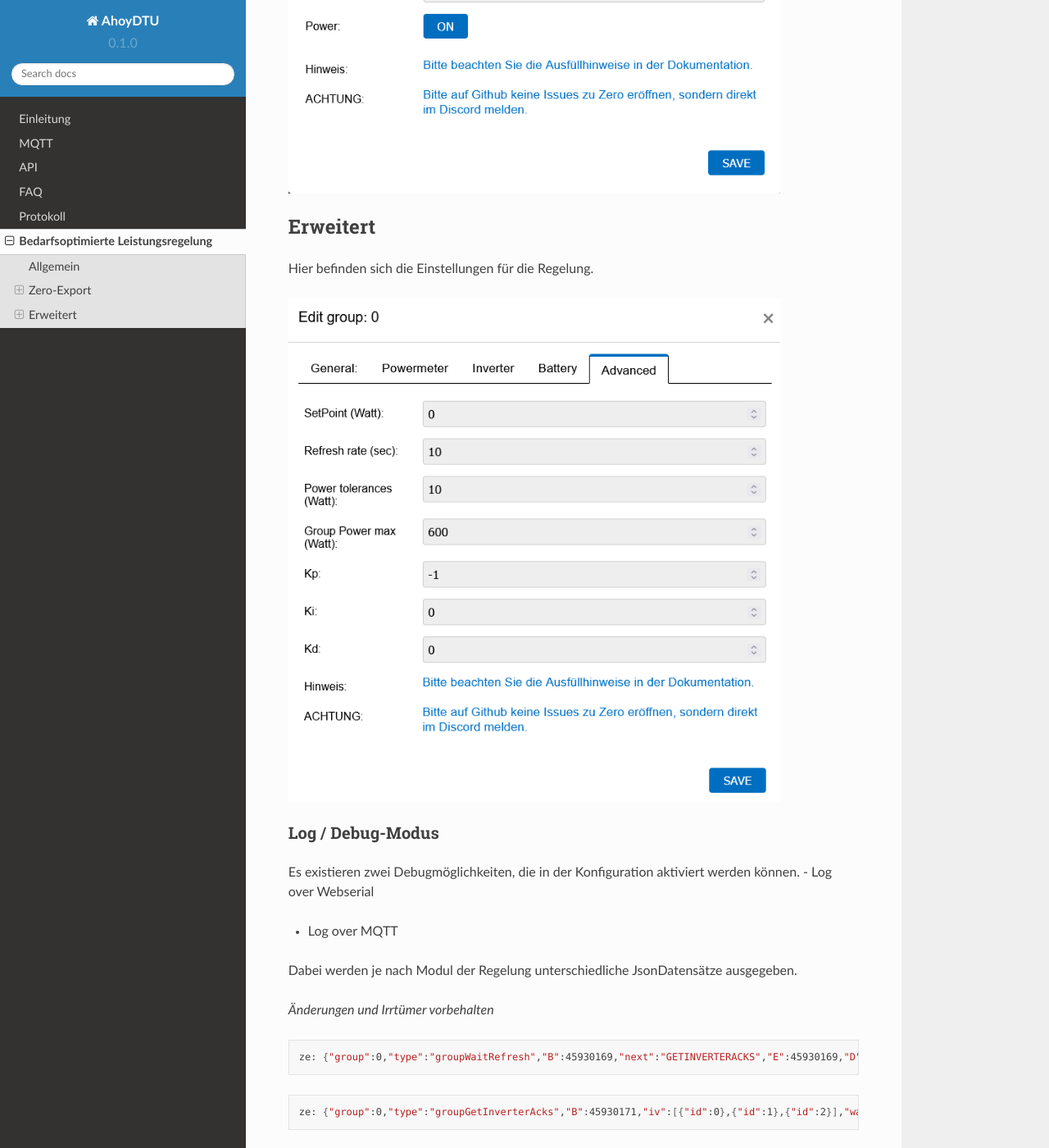
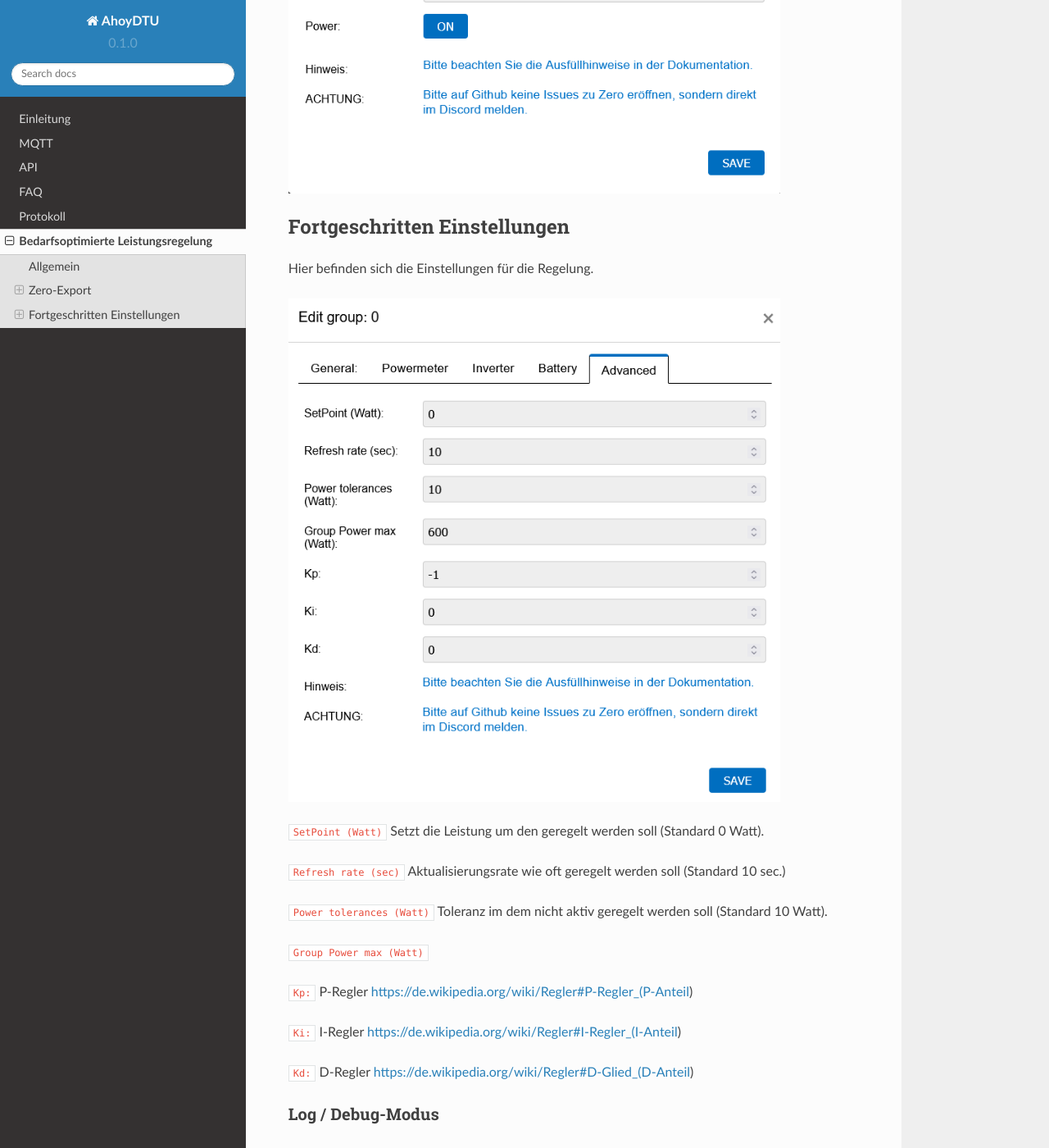
Before and after one commit to lumapu/ahoy_docs, a Sphinx documentation site: the page built from docs/source/zeroExport.rst, in a window 1280 px wide and 1400 px high, scrolled down 5052 px. Shown: the whole window at 82% size. Built offline with Sphinx 7.4.7 and the Read the Docs theme 2.0.0, drawn with Linux system fonts in a browser that asks for light colours.

Commit message:
Update zeroExport.rst
add some new information

```diff
--- a/docs/source/zeroExport.rst
+++ b/docs/source/zeroExport.rst
@@ -130,14 +130,33 @@ Hier befinden sich die Einstellungen für den Batterieschutz. Wenn dieser aktivi
   :width: 600
   :alt: zeroExport Einstellungen Gruppe Batterie - Default
 
-Erweitert
------------
+Fortgeschritten Einstellungen
+-----------------------------
 
 Hier befinden sich die Einstellungen für die Regelung.
 
 .. image:: ../images/zeroExport/zeroExportSettingsGroupAdvanced.png
   :width: 600
   :alt: zeroExport Einstellungen Gruppe Erweiterte Einstellungen - Default
+
+``SetPoint (Watt)`` Setzt die Leistung um den geregelt werden soll (Standard 0 Watt).
+
+
+``Refresh rate (sec)`` Aktualisierungsrate wie oft geregelt werden soll (Standard 10 sec.)
+
+
+``Power tolerances (Watt)`` Toleranz im dem nicht aktiv geregelt werden soll (Standard 10 Watt).
+
+
+``Group Power max (Watt)``
+
+
+``Kp:`` P-Regler https://de.wikipedia.org/wiki/Regler#P-Regler_(P-Anteil)
+
+``Ki:`` I-Regler https://de.wikipedia.org/wiki/Regler#I-Regler_(I-Anteil)
+
+``Kd:`` D-Regler https://de.wikipedia.org/wiki/Regler#D-Glied_(D-Anteil)
+
 
 
 Log / Debug-Modus
```
